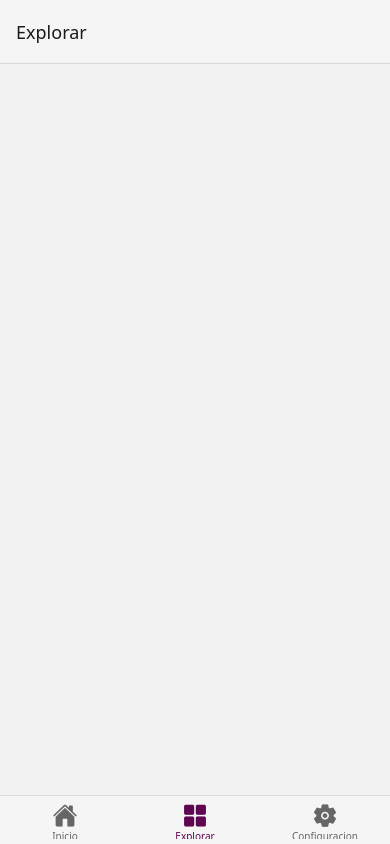
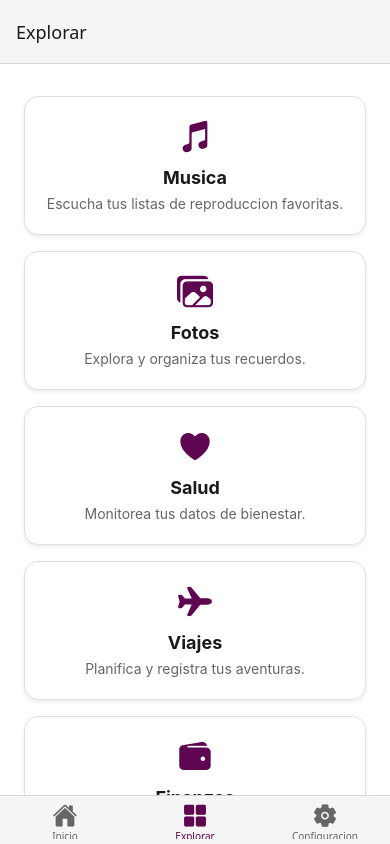
Before and after one commit to DoubleGG1505/Lab-Themes, a React Native app: screen /Explorar in a window 390 px wide. Built offline with nearby package versions, Linux system fonts and the light colour scheme.

Commit message:
feat: implementar ExploreScreen con galeria de cards

```diff
--- a/src/screens/ExploreScreen.tsx
+++ b/src/screens/ExploreScreen.tsx
@@ -1,3 +1,36 @@
+import { ScrollView, StyleSheet } from 'react-native';
+import { useTheme } from '../context/ThemeContext';
+import Card from '../components/Card';
+
+const CARDS = [
+  { title: 'Musica',       icon: 'musical-notes', description: 'Escucha tus listas de reproduccion favoritas.' },
+  { title: 'Fotos',        icon: 'images',        description: 'Explora y organiza tus recuerdos.' },
+  { title: 'Salud',        icon: 'heart',         description: 'Monitorea tus datos de bienestar.' },
+  { title: 'Viajes',       icon: 'airplane',      description: 'Planifica y registra tus aventuras.' },
+  { title: 'Finanzas',     icon: 'wallet',        description: 'Controla tus gastos e ingresos.' },
+  { title: 'Aprendizaje',  icon: 'school',        description: 'Accede a cursos y recursos educativos.' },
+];
+
 export default function ExploreScreen() {
+  const { colors } = useTheme();
 
+  return (
+    <ScrollView
+      style={{ backgroundColor: colors.background }}
+      contentContainerStyle={styles.container}
+    >
+      {CARDS.map(card => (
+        <Card
+          key={card.title}
+          title={card.title}
+          icon={card.icon}
+          description={card.description}
+        />
+      ))}
+    </ScrollView>
+  );
 }
+
+const styles = StyleSheet.create({
+  container: { padding: 24, paddingBottom: 40 },
+});
```
